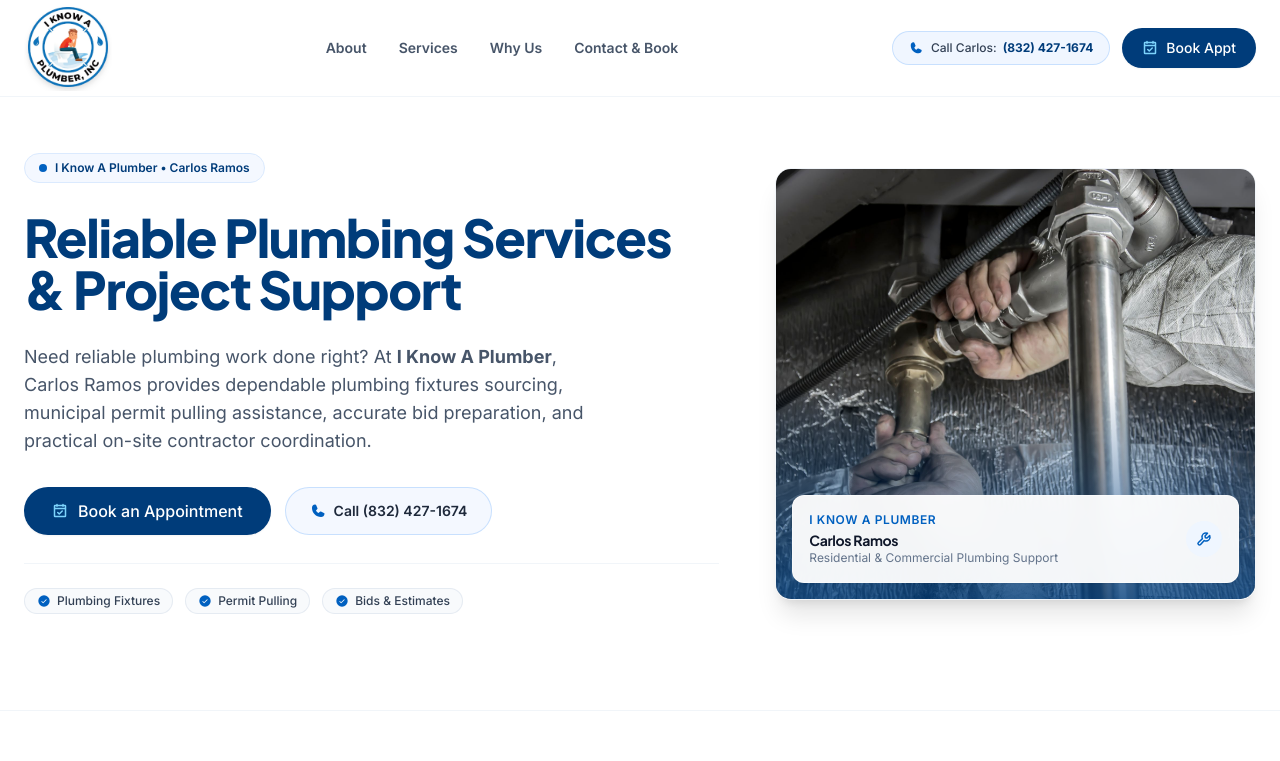
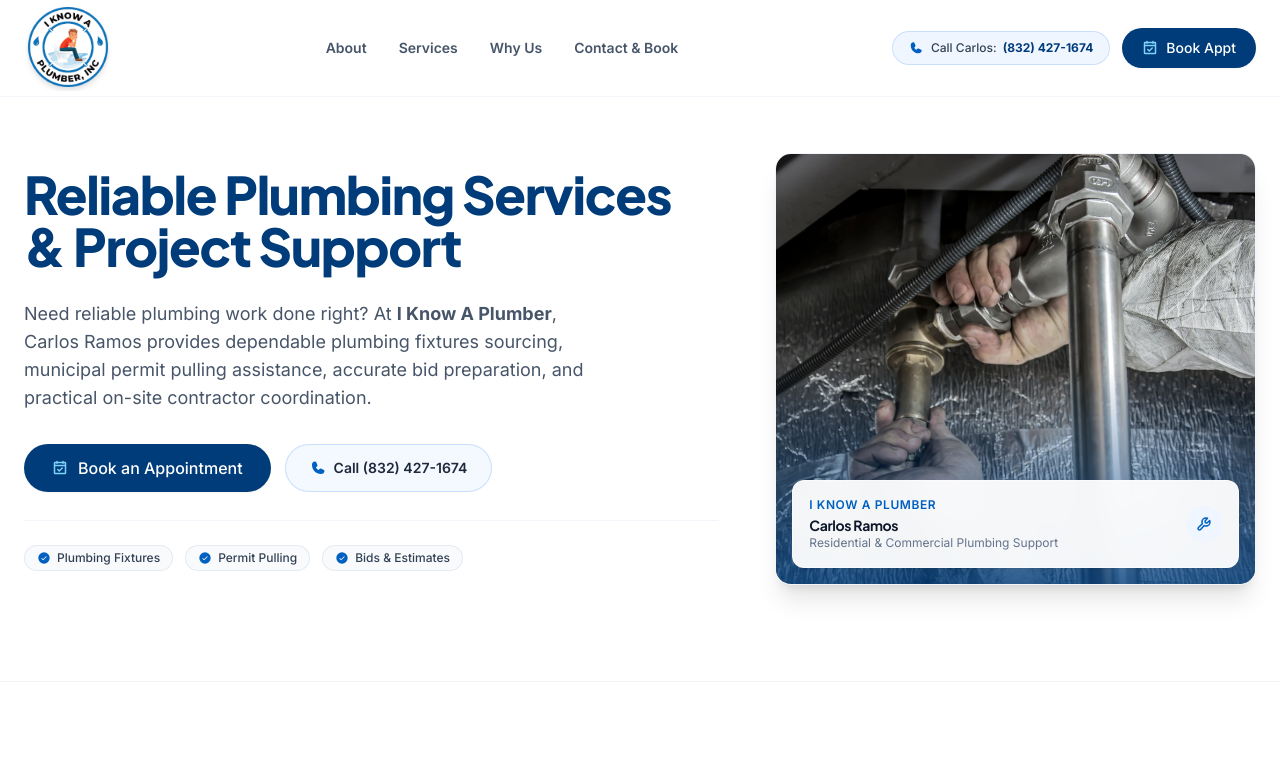
Before and after one commit to LucasMatthew1/I-know-a-plumber, a React (Vite) app: page / in a window 1280 px wide. Shown: the top 761 px of the page. Built offline with nearby package versions, Linux system fonts and the light colour scheme.

Commit message:
Removed hero eyebrow badge

```diff
--- a/src/components/Hero.tsx
+++ b/src/components/Hero.tsx
@@ -23,12 +23,6 @@
         <div className="grid grid-cols-1 lg:grid-cols-12 gap-12 lg:gap-14 items-center">
           {/* Left Column: Refined Typography & High-Conversion CTAs */}
           <div className="lg:col-span-7 text-left space-y-7">
-            {/* Subtle Eyebrow Pill */}
-            <div className="inline-flex items-center gap-2 px-3.5 py-1.5 rounded-full bg-blue-50/70 border border-blue-100 text-[#003c7a] text-xs font-semibold">
-              <span className="flex h-2 w-2 rounded-full bg-[#0060c0] motion-safe:animate-pulse" />
-              <span>I Know A Plumber • Carlos Ramos</span>
-            </div>
-
             {/* Display Headline */}
             <h1 className="text-4xl sm:text-5xl lg:text-[3.25rem] font-display font-extrabold text-[#003c7a] tracking-tight leading-[1.12] text-balance">
               Reliable Plumbing Services &amp; Project Support
```
Also changed, not shown: .webura/app-memory.json, .webura/design-pipeline-state.json.
